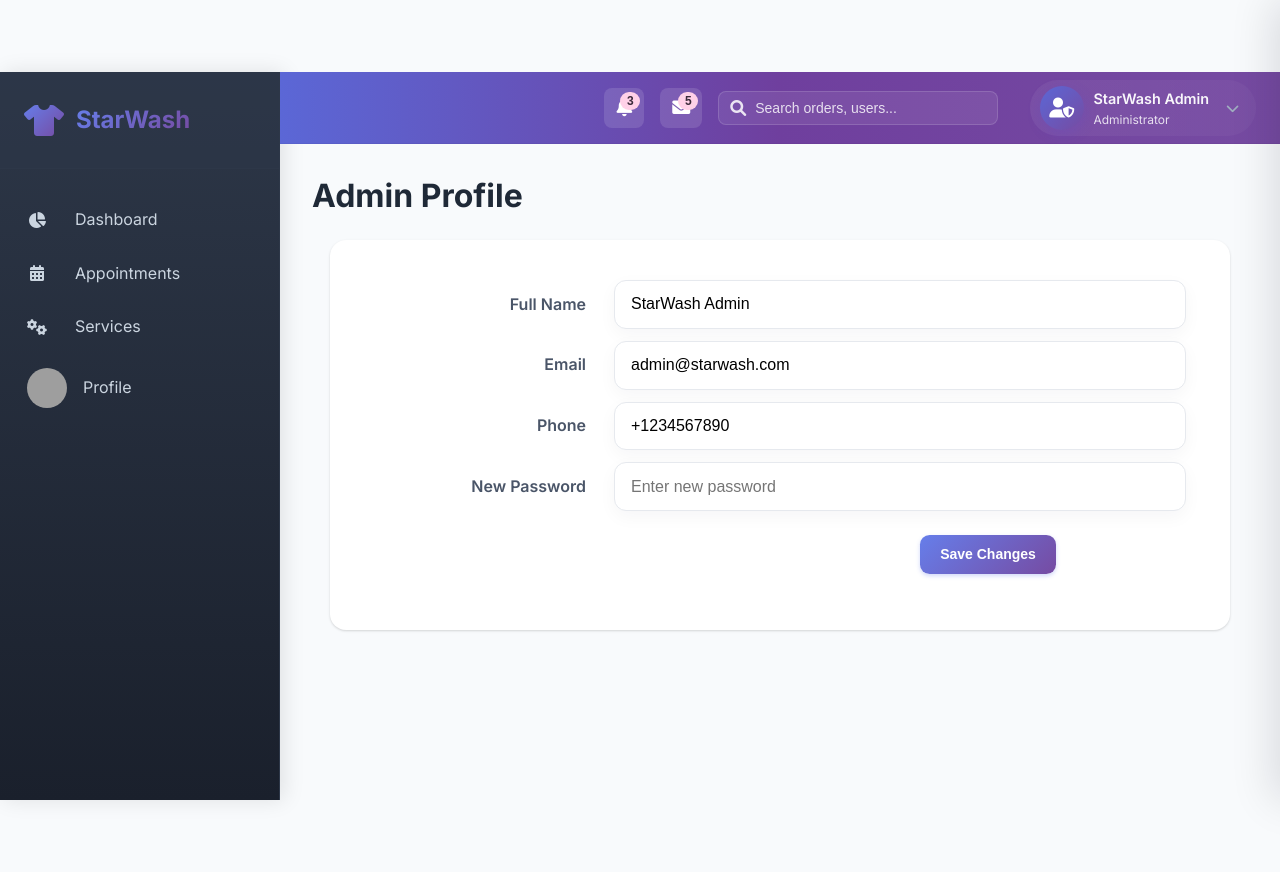
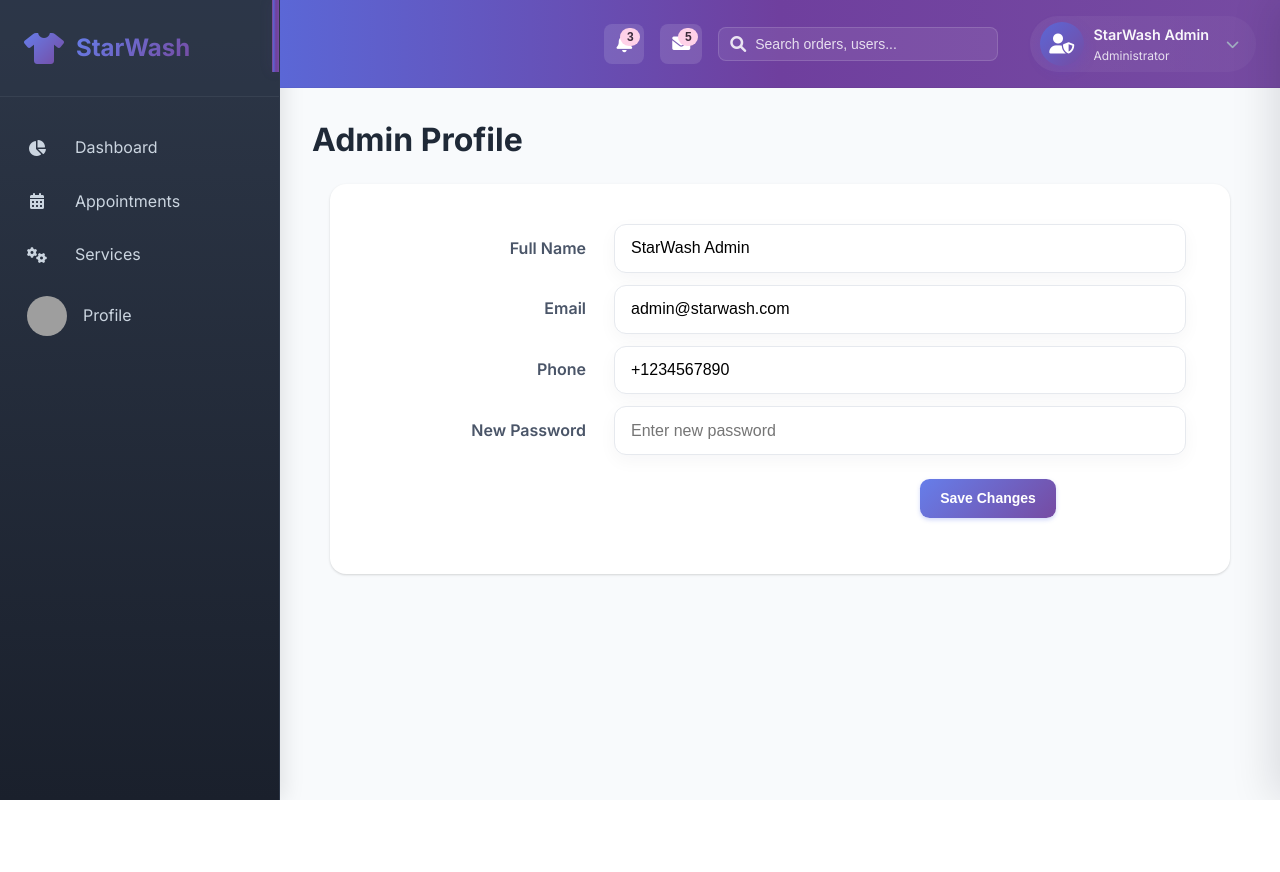
Before and after one commit to LeeDev428/starwash_laundry-website, a PHP site: page /admin/pages/profile.php in a window 1280 px wide. After the commit the page ends 800 px from the top, so only its background shows below. Run offline with PHP 8.4, Linux system fonts and the light colour scheme; a user stored in the database is signed in; data comes from the database, SQL or seed files in the repository; grey boxes are pictures that could not be loaded.

Commit message:
Update admin.css

```diff
--- a/assets/css/admin/admin.css
+++ b/assets/css/admin/admin.css
@@ -6,9 +6,10 @@
     color: #1a202c;
 }
 
-/* consistent header height used across admin layout */
+/* layout variables used for header/sidebar alignment */
 :root {
-    --admin-header-height: 72px;
+    --admin-header-height: 72px; /* adjust if header height changes */
+    --sidebar-divider-width: 6px; /* width of the vertical accent line */
 }
 
 .admin-layout {
@@ -22,13 +23,27 @@
     background: linear-gradient(180deg, #2d3748 0%, #1a202c 100%);
     border-right: 1px solid #2d3748;
     position: fixed;
-    height: calc(100vh - var(--admin-header-height));
+    height: 100vh;
     left: 0;
-    top: var(--admin-header-height);
+    top: 0;
     overflow-y: auto;
     transition: all 0.3s ease;
     z-index: 1000;
     box-shadow: 4px 0 20px rgba(0, 0, 0, 0.1);
+}
+
+/* vertical accent at the right edge of the sidebar that matches header height */
+.admin-sidebar::after {
+    content: "";
+    position: absolute;
+    top: 0;
+    right: 0;
+    width: var(--sidebar-divider-width);
+    height: var(--admin-header-height);
+    background: linear-gradient(90deg, #5b67d6 0%, #6f3f9e 50%, #764ba2 100%);
+    box-shadow: 0 0 14px rgba(118,75,162,0.12);
+    border-left: 1px solid rgba(255,255,255,0.03);
+    z-index: 1099; /* sit just below the header (header z-index: 1100) */
 }
 
 /* Sidebar footer profile button (for icon-only mode) */
@@ -106,7 +121,8 @@
 
 .sidebar-header {
     padding: 2rem 1.5rem;
-    border-bottom: 1px solid #2d3748;
+    /* softened divider: slightly thinner and lighter */
+    border-bottom: 1px solid rgba(255,255,255,0.06);
     background: rgba(45, 55, 72, 0.5);
 }
 
@@ -346,7 +362,6 @@
 .admin-main {
     flex: 1;
     margin-left: 280px;
-    margin-top: var(--admin-header-height);
     display: flex;
     flex-direction: column;
     min-height: 100vh;
@@ -364,8 +379,7 @@ html, body {
     /* Purple gradient header used across the admin app */
     background: linear-gradient(90deg, #5b67d6 0%, #6f3f9e 50%, #764ba2 100%);
     color: #ffffff;
-    height: var(--admin-header-height);
-    padding: 0 1.25rem; /* balanced horizontal padding */
+    padding: 1rem 1.25rem; /* balanced padding to avoid clipping */
     display: grid;
     grid-template-columns: auto 1fr auto; /* left auto, center flexible, right auto */
     align-items: center;
```
